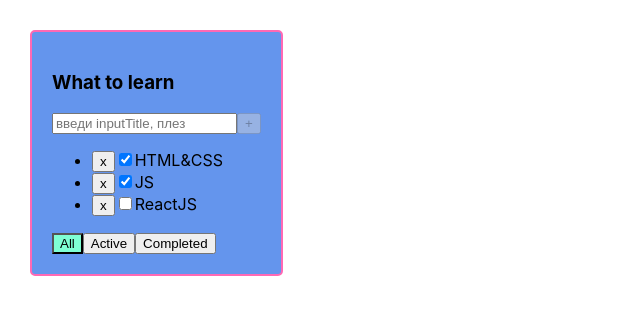
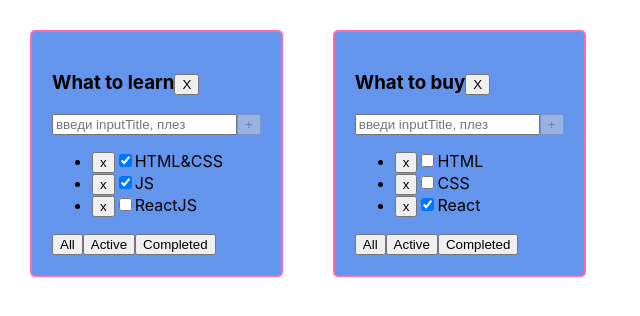
Before and after one commit to Mayonezzer/100TodolistsToGetJob, a React (Create React App) app: page / in a window 1280 px wide. Shown: the top 316 px of the page, without its empty margins (0-640 px from the left). Built offline with nearby package versions, Linux system fonts and the light colour scheme.

Commit message:
4/100 fixes - multiple todolist

```diff
--- a/src/App.tsx
+++ b/src/App.tsx
@@ -5,32 +5,60 @@ import {v1} from "uuid";
 
 export type FilterValuesType = string
 
+type TodolistType = {
+    todoId: string
+    todolistTitle: string
+    todolistFilter: FilterValuesType
+    // tasks: Array<TaskType>
+}
+
+type TaskStateType = {
+    [todolistId: string]: TaskType[]
+}
+
 function App(): JSX.Element {
 
-    const title: string = 'What to learn'
+    const todolistId_1= v1()
+    const todolistId_2= v1()
 
-    const [tasks, setTasks] = useState <Array<TaskType>>([
-        { taskId: v1(), taskTitle: "HTML&CSS", taskIsDone: true },
-        { taskId: v1(), taskTitle: "JS", taskIsDone: true },
-        { taskId: v1(), taskTitle: "ReactJS", taskIsDone: false },
+    const [todolists, setTodolists] = useState<TodolistType[]>([
+        { todoId: todolistId_1, todolistTitle: 'What to learn', todolistFilter: 'all' },
+        { todoId: todolistId_2, todolistTitle: 'What to buy', todolistFilter: 'active' },
     ])
 
-    const removeTask = (taskID: string) => {
-        setTasks(tasks.filter(t => t.taskId!==taskID))
+    const [tasks, setTasks] = useState<TaskStateType>({
+        [todolistId_1]: [
+            {taskId: v1(), taskTitle: "HTML&CSS", taskIsDone: true},
+            {taskId: v1(), taskTitle: "JS", taskIsDone: true},
+            {taskId: v1(), taskTitle: "ReactJS", taskIsDone: false},
+        ],
+        [todolistId_2]: [
+            {taskId: v1(), taskTitle: "HTML", taskIsDone: false},
+            {taskId: v1(), taskTitle: "CSS", taskIsDone: false},
+            {taskId: v1(), taskTitle: "React", taskIsDone: true},
+        ],
+    })
+
+    const removeTodolist = (todolistId: string) => {
+        setTodolists(todolists.filter(t=>t.todoId!==todolistId))
+        delete tasks[todolistId]
     }
 
-    const addTask = (inputTitle: string) => {
-        const newTask = { taskId: v1(), taskTitle: inputTitle, taskIsDone: true }
-        setTasks([newTask, ...tasks])
+    const removeTask = (todolistId: string, taskID: string) => {
+        setTasks({...tasks, [todolistId]: tasks[todolistId].filter(t=> t.taskId!==taskID)})
     }
 
-    const changeTaskCheckbox = (taskID: string, newIsDone: boolean) => {
-        setTasks(tasks.map(t=> t.taskId === taskID ? {...t, taskIsDone:newIsDone} :t))
+    const addTask = (todolistId: string, inputTitle: string) => {
+        const newTask = { taskId: v1(), taskTitle: inputTitle, taskIsDone: true }
+        setTasks({...tasks, [todolistId]: [...tasks[todolistId], newTask]})
     }
 
-    const [filter, setFilter] = useState <FilterValuesType>('All')
-    const changeFilter = (filterValue: string) => {
-        setFilter(filterValue)
+    const changeTaskCheckbox = (todolistId: string, taskID: string, newIsDone: boolean) => {
+        setTasks({...tasks, [todolistId]: tasks[todolistId].map(t=> t.taskId===taskID?{...t, taskIsDone:newIsDone}:t)})
+    }
+
+    const changeTodolistFilter = (todolistId: string, filterValue: string) => {
+        setTodolists(todolists.map(el=> el.todoId===todolistId?{...el, todolistFilter:filterValue}:el))
     }
 
     // let filteredTasks: TaskType[] = tasks
@@ -51,19 +79,29 @@ function App(): JSX.Element {
                 return tasksList
         }
     }
-    const filteredTasks = getFilteredTasksForTodolist(tasks, filter)
+
+    //const filteredTasks = getFilteredTasksForTodolist(tasks, filter)
+
+    const mappedTodolist = todolists.map( (tl) => {
+        const filteredTasks = getFilteredTasksForTodolist(tasks[tl.todoId], tl.todolistFilter)
+        return (
+            <Todolist
+                tlId={tl.todoId}
+                title={tl.todolistTitle}
+                tasks={filteredTasks}
+                removeTask={removeTask}
+                changeTodolistFilter={changeTodolistFilter}
+                addTask={addTask}
+                changeTaskCheckbox={changeTaskCheckbox}
+                filter={tl.todolistFilter}
+                removeTodolist={removeTodolist}
+            />
+        )
+    })
 
     return (
         <div className="App">
-            <Todolist
-                title={title}
-                tasks={filteredTasks}
-                removeTask={removeTask}
-                changeFilter={changeFilter}
-                addTask={addTask}
-                changeTaskCheckbox={changeTaskCheckbox}
-                filter={filter}
-            />
+            {mappedTodolist}
         </div>
     );
 }
--- a/src/components/MappedTasks.tsx
+++ b/src/components/MappedTasks.tsx
@@ -2,9 +2,10 @@ import React, {ChangeEvent} from 'react';
 import {TaskType} from "./Todolist";
 
 type PropsType = {
+    tlId: string
     tasks: TaskType[]
-    removeTask: (taskID: string) => void
-    changeTaskCheckbox: (taskID: string, newIsDone: boolean)=> void
+    removeTask: (todolistId: string, taskID: string) => void
+    changeTaskCheckbox: (todolistId: string, taskID: string, newIsDone: boolean)=> void
 }
 
 export const MappedTasks: React.FC<PropsType> = (props) => {
@@ -12,10 +13,10 @@ export const MappedTasks: React.FC<PropsType> = (props) => {
     const mappedTasks = props.tasks.map((t) => {
 
         const removeTaskHandler = () => {
-            props.removeTask(t.taskId)
+            props.removeTask(props.tlId, t.taskId)
         }
         const changeTaskCheckboxHandler = (event: ChangeEvent<HTMLInputElement>) => {
-            props.changeTaskCheckbox(t.taskId, event.currentTarget.checked)
+            props.changeTaskCheckbox(props.tlId, t.taskId, event.currentTarget.checked)
         }
 
         return (
--- a/src/components/Todolist.tsx
+++ b/src/components/Todolist.tsx
@@ -6,13 +6,15 @@ import {FilterValuesType} from "../App";
 
 
 export type PropsType = {
+    tlId: string
     title: string
     tasks: TaskType[]
-    removeTask: (taskID: string) => void
-    addTask: (inputTitle: string) => void
-    changeFilter: (filterValue: string) => void
-    changeTaskCheckbox: (taskID: string, newIsDone: boolean) => void
+    removeTask: (todolistId: string, taskID: string) => void
+    addTask: (todolistId: string, inputTitle: string) => void
+    changeTodolistFilter: (todolistId: string, filterValue: string) => void
+    changeTaskCheckbox: (todolistId: string, taskID: string, newIsDone: boolean) => void
     filter: FilterValuesType
+    removeTodolist: (todolistId: string) => void
 
 }
 
@@ -44,7 +46,7 @@ export const Todolist: React.FC<PropsType> = (props) => {
 
     const addTaskHandler = () => {
         if (inputTitle.trim() !== '') {
-            props.addTask(inputTitle.trim())
+            props.addTask(props.tlId, inputTitle.trim())
             setInputTitle('')
         } else {
             setError('напиши че-нить')
@@ -69,13 +71,19 @@ export const Todolist: React.FC<PropsType> = (props) => {
     // }
 
     const bigChangeFilter = (filterValue: FilterValuesType) => {
-        props.changeFilter(filterValue)
+        props.changeTodolistFilter(props.tlId, filterValue)
+    }
+
+    const removeTodolistHandler = () => {
+        props.removeTodolist(props.tlId)
     }
 
 
     return (
         <div className={todoClasses}>
-            <h3>{props.title}</h3>
+            <h3>{props.title}
+                <button onClick={removeTodolistHandler}>X</button>
+            </h3>
             <div>
                 <SuperInput value={inputTitle}
                             placeholder={'введи inputTitle, плез'}
@@ -89,6 +97,7 @@ export const Todolist: React.FC<PropsType> = (props) => {
                 {error && <div>{error}</div>}
             </div>
             <MappedTasks
+                tlId={props.tlId}
                 tasks={props.tasks}
                 removeTask={props.removeTask}
                 changeTaskCheckbox={props.changeTaskCheckbox}
```
